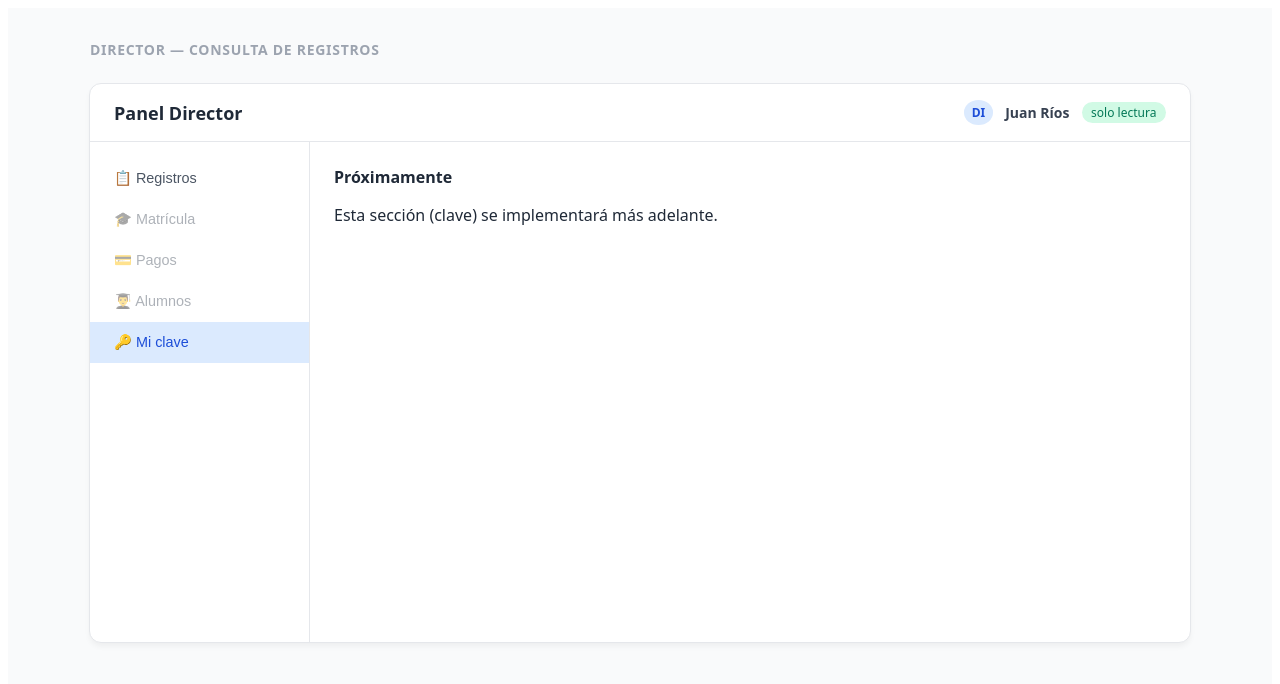
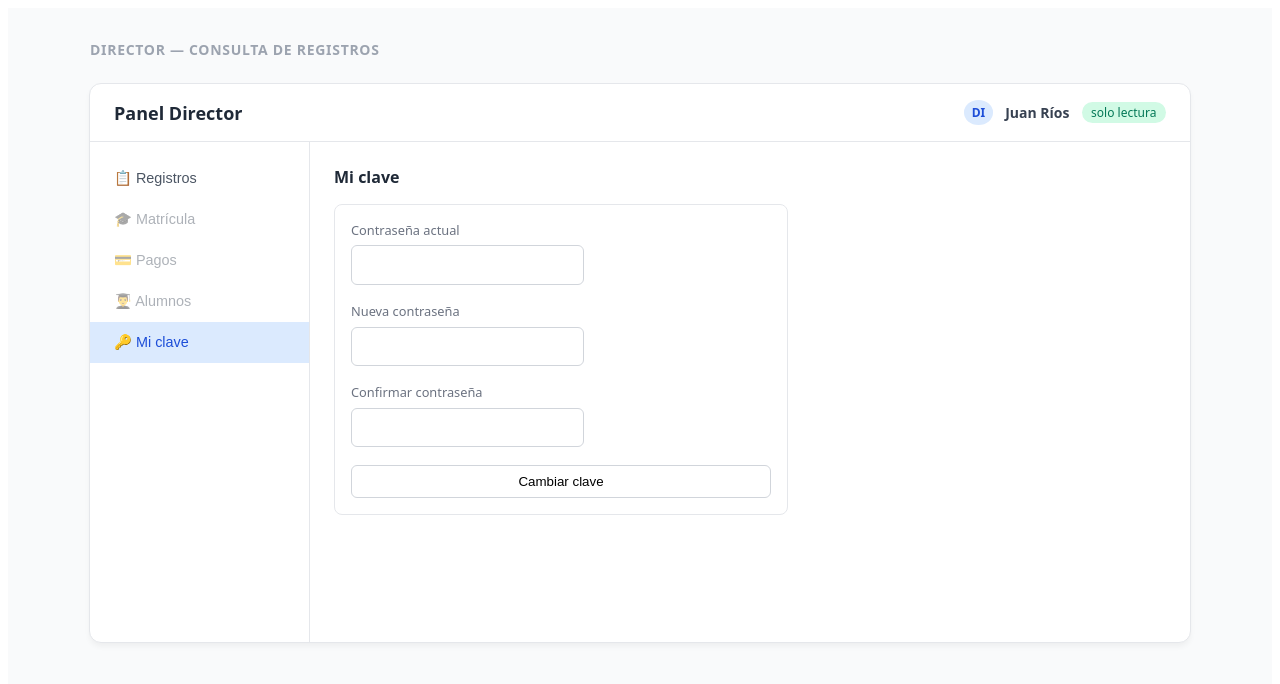
Before and after one commit to tiben10/front-end, a React (Vite) app: page /director-dashboard in a window 1280 px wide. Both pictures are taken after a click on the button "🔑 Mi clave". Shown: the top 684 px of the page. Built offline with nearby package versions, Linux system fonts and the light colour scheme.

Commit message:
Implementando modulo cambio de clave Director

```diff
--- a/src/pages/DirectorDashboard.jsx
+++ b/src/pages/DirectorDashboard.jsx
@@ -15,6 +15,40 @@ const estadoMatriculaClass = (estado) => {
 };
 const DirectorDashboard = () => {
     const [activeTab, setActiveTab] = useState('registros');
+    const [claveActual, setClaveActual] = useState('');
+const [claveNueva, setClaveNueva] = useState('');
+const [confirmarClave, setConfirmarClave] = useState('');
+const [claveError, setClaveError] = useState('');
+const [claveExito, setClaveExito] = useState(false);
+
+const cambiarClave = () => {
+    setClaveError('');
+    setClaveExito(false);
+
+    if (!claveActual.trim() || !claveNueva.trim() || !confirmarClave.trim()) {
+        setClaveError('Todos los campos son obligatorios.');
+        return;
+    }
+
+    if (claveNueva !== confirmarClave) {
+        setClaveError('La nueva contraseña y la confirmación no coinciden.');
+        return;
+    }
+
+    if (claveNueva === claveActual) {
+        setClaveError('La nueva contraseña debe ser distinta a la actual.');
+        return;
+    }
+
+    setClaveExito(true);
+
+    // Aquí después se conectará con el backend.
+    // api.put('/usuarios/cambiar-clave', { claveActual, claveNueva });
+
+    setClaveActual('');
+    setClaveNueva('');
+    setConfirmarClave('');
+};
 
     return (
         <div className="dash-wrapper">
@@ -128,6 +162,62 @@ const DirectorDashboard = () => {
                                     👁 Vista de lectura — no se permiten modificaciones
                                 </div>
                             </>
+                        ) : activeTab === 'clave' ? (
+    <>
+        <h3 className="section-title">Mi clave</h3>
+
+        <div className="perm-box" style={{ maxWidth: '420px' }}>
+            <div className="field-group">
+                <label className="field-label">Contraseña actual</label>
+                <input
+                    type="password"
+                    className="readonly-input"
+                    value={claveActual}
+                    onChange={(e) => setClaveActual(e.target.value)}
+                />
+            </div>
+
+            <div className="field-group">
+                <label className="field-label">Nueva contraseña</label>
+                <input
+                    type="password"
+                    className="readonly-input"
+                    value={claveNueva}
+                    onChange={(e) => setClaveNueva(e.target.value)}
+                />
+            </div>
+
+            <div className="field-group">
+                <label className="field-label">Confirmar contraseña</label>
+                <input
+                    type="password"
+                    className="readonly-input"
+                    value={confirmarClave}
+                    onChange={(e) => setConfirmarClave(e.target.value)}
+                />
+            </div>
+
+            {claveError && (
+                <p style={{ color: '#dc2626', fontSize: '0.85rem' }}>
+                    {claveError}
+                </p>
+            )}
+
+            {claveExito && (
+                <p style={{ color: '#16a34a', fontSize: '0.85rem' }}>
+                    ✓ Solicitud de cambio de clave lista para enviar al backend.
+                </p>
+            )}
+
+            <button
+                type="button"
+                className="apply-btn"
+                onClick={cambiarClave}
+            >
+                Cambiar clave
+            </button>
+        </div>
+    </>
 ) : (
     <>
         <h3 className="section-title">Próximamente</h3>
```
Lines whose indentation alone changed are shown as unchanged.
